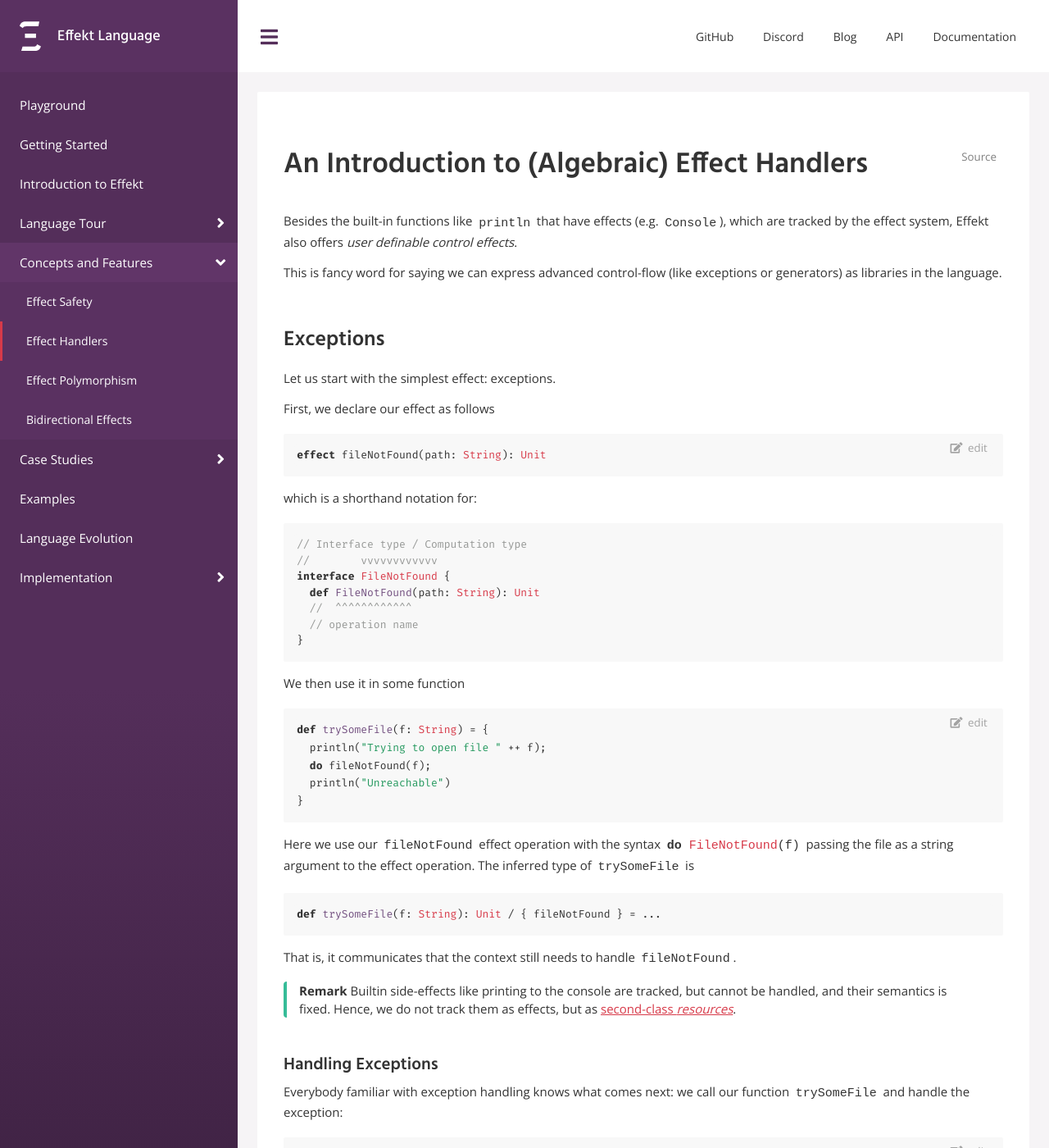
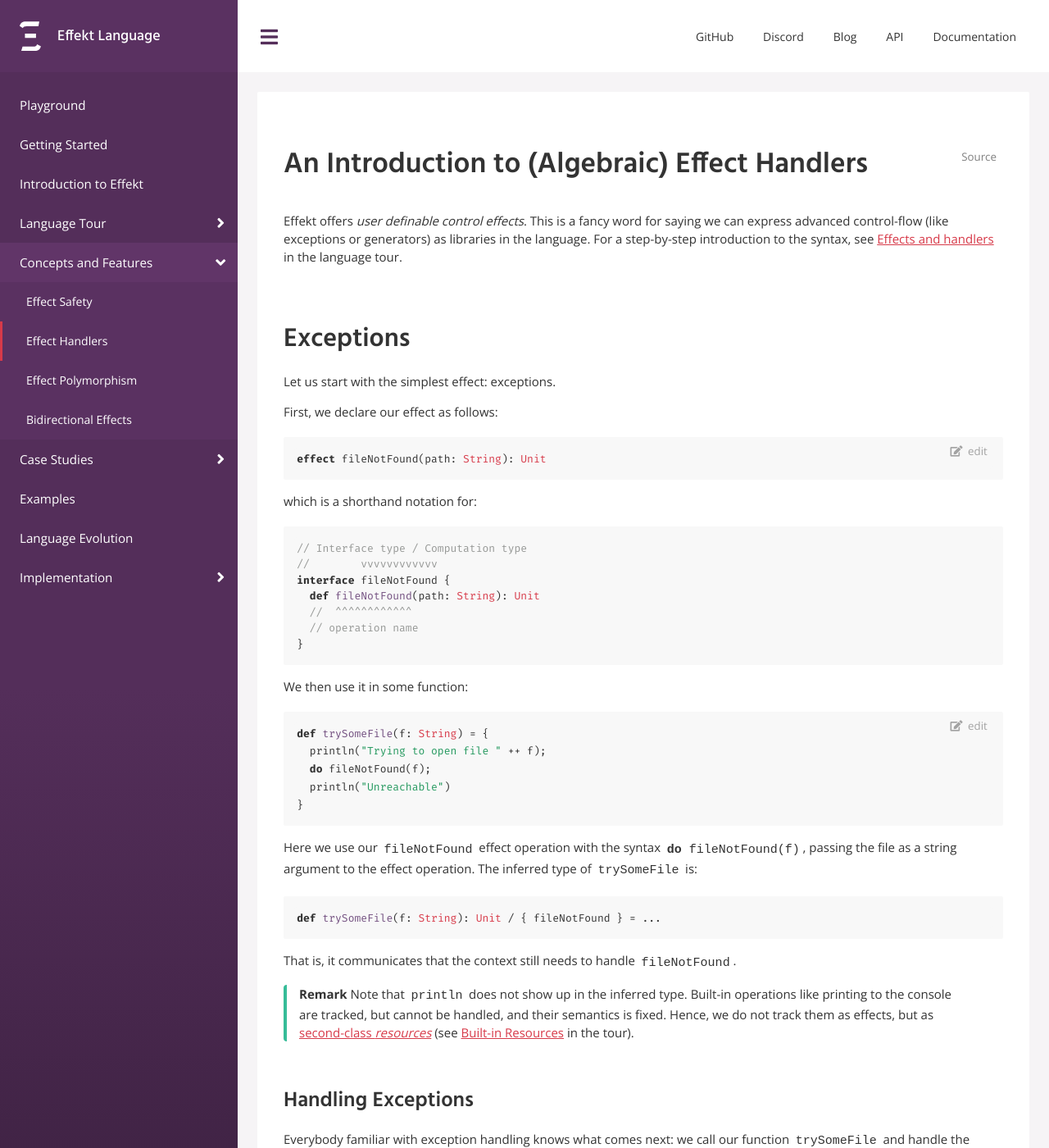
Before and after one commit to effekt-lang/effekt-website, a Jekyll site: the page built from docs/concepts/effect-handlers.md, in a window 1280 px wide and 1400 px high. Shown: the whole window at 82% size. Built offline with Jekyll 4.4.1, drawn with Linux system fonts in a browser that asks for light colours; some of the changed text lies outside the part shown.

Commit message:
docs/concepts/effect-handlers: remove Console mentions, revise

````diff
--- a/docs/concepts/effect-handlers.md
+++ b/docs/concepts/effect-handlers.md
@@ -5,16 +5,16 @@ permalink: docs/concepts/effect-handlers
 ---
 
 # An Introduction to (Algebraic) Effect Handlers
-Besides the built-in functions like `println` that have effects (e.g. `Console`),
-which are tracked by the effect system, Effekt also offers _user definable control effects_.
 
-This is fancy word for saying we can express advanced control-flow
-(like exceptions or generators) as libraries in the language.
+Effekt offers _user definable control effects_.
+This is a fancy word for saying we can express advanced control-flow (like exceptions or generators) as libraries in the language.
+For a step-by-step introduction to the syntax, see [Effects and handlers](/tour/effects) in the language tour.
 
-### Exceptions
+## Exceptions
+
 Let us start with the simplest effect: exceptions.
 
-First, we declare our effect as follows
+First, we declare our effect as follows:
 
 ```effekt
 effect fileNotFound(path: String): Unit
@@ -23,13 +23,13 @@ which is a shorthand notation for:
 ```effekt:sketch
 // Interface type / Computation type
 //        vvvvvvvvvvvv
-interface FileNotFound {
-  def FileNotFound(path: String): Unit
+interface fileNotFound {
+  def fileNotFound(path: String): Unit
   //  ^^^^^^^^^^^^
   // operation name
 }
 ```
-We then use it in some function
+We then use it in some function:
 
 ```effekt
 def trySomeFile(f: String) = {
@@ -38,9 +38,8 @@ def trySomeFile(f: String) = {
   println("Unreachable")
 }
 ```
-Here we use our `fileNotFound` effect operation with the syntax `do FileNotFound(f)`
-passing the file as a string argument to the effect operation.
-The inferred type of `trySomeFile` is
+Here we use our `fileNotFound` effect operation with the syntax `do fileNotFound(f)`, passing the file as a string argument to the effect operation.
+The inferred type of `trySomeFile` is:
 
 ```effekt:sketch
 def trySomeFile(f: String): Unit / { fileNotFound } = ...
@@ -48,13 +47,13 @@ def trySomeFile(f: String): Unit / { fileNotFound } = ...
 That is, it communicates that the context still needs to handle `fileNotFound`.
 
 > **Remark**
-> Builtin side-effects like printing to the console are tracked, but cannot
-> be handled, and their semantics is fixed. Hence, we do not track them as
-> effects, but as [second-class _resources_](https://doi.org/10.1145/3527320).
+> Note that `println` does not show up in the inferred type.
+> Built-in operations like printing to the console are tracked, but cannot be handled, and their semantics is fixed.
+> Hence, we do not track them as effects, but as [second-class _resources_](https://doi.org/10.1145/3527320) (see [Built-in Resources](/tour/captures#built-in-resources) in the tour).
 
-#### Handling Exceptions
-Everybody familiar with exception handling knows what comes next: we call
-our function `trySomeFile` and handle the exception:
+### Handling Exceptions
+
+Everybody familiar with exception handling knows what comes next: we call our function `trySomeFile` and handle the exception:
 
 ```effekt
 def handled() =
@@ -77,16 +76,14 @@ def handled() =
     def fileNotFound(path: String) = println("Error " ++ path)
   }
 ```
-since in general one effect can group multiple operations.
+since in general one interface can group multiple operations.
 
+### Resuming Exceptions
 
-#### Resuming Exceptions
 Tracking effects and handling them is great, but it is fairly standard.
-Exceptions transfer the control-flow from the caller (e.g. `do fileNotFound(f)`)
-to the handler (e.g. `try {... } with fileNotFound { ... }`).
+Exceptions transfer the control-flow from the caller (e.g. `do fileNotFound(f)`) to the handler (e.g. `try {... } with fileNotFound { ... }`).
 
-What might come with surprise is that in Effekt the handler can also resume
-to the original call-site:
+What might come as a surprise is that in Effekt the handler can also resume to the original call-site:
 
 ```effekt
 def handledResume() =
@@ -96,26 +93,22 @@ def handledResume() =
     resume(())
   }
 ```
-Here the keyword `resume` expresses that the execution should proceed at the
-original call to the effect operation `fileNotFound`.
+Here the keyword `resume` expresses that the execution should proceed at the original call to the effect operation `fileNotFound`.
 
 Running `handledResume()` now prints `Unreachable`:
 ```effekt:repl
 handledResume()
 ```
-Since the return type of the effect operation is `Unit` the argument to
-`resume` is a unit-value (e.g. `()`).
+Since the return type of the effect operation is `Unit`, the argument to `resume` is the unit value `()`.
 
-### Exhaustive Search
-The possibility to resume to the call site allows programmers to fix error
-conditions and proceed the original program. However, it also allows to express
-many interesting advanced control-flow structures.
+## Exhaustive Search
 
-One example is that of [parsers]({{ site.githuburl }}/blob/main/examples/pos/parser.effekt)
-or backtracking search.
+The possibility to resume to the call site allows programmers to fix error conditions and proceed the original program.
+However, it also allows to express many interesting advanced control-flow structures.
 
-Here, we repeat a small example that performs an exhaustive search for
-three distinct numbers below `n` that add up to a given number `s`.
+One example is that of [parsers]({{ site.githuburl }}/blob/main/examples/pos/parser.effekt) or backtracking search.
+
+Here, we repeat a small example that performs an exhaustive search for three distinct numbers below `n` that add up to a given number `s`.
 
 A solution is a triple of three integers:
 ```effekt
@@ -142,8 +134,8 @@ def choice(n : Int): Int / { flip, fail } =
   else if (do flip()) { n }
   else { choice(n - 1) }
 ```
-If `n` is smaller than `1`, we terminate the search. Otherwise we flip a coin
-to either return `n` or try with `n - 1`.
+If `n` is smaller than `1`, we terminate the search.
+Otherwise we flip a coin to either return `n` or try with `n - 1`.
 
 Modeling our search problem now becomes:
 
@@ -159,14 +151,12 @@ def triple(n: Int, s: Int): Solution / { flip, fail } = {
   }
 }
 ```
-We simply choose three times and check whether the three numbers add up to the
-searched number `s`, if not we fail.
+We simply choose three times and check whether the three numbers add up to the searched number `s`.
+If not, we fail.
 
-Both functions `choice` and `triple` communicate in their type that they require
-the `flip` and `fail` effect operations to be handled.
+Both functions `choice` and `triple` communicate in their type that they require the `flip` and `fail` effect operations to be handled.
 
-To enumerate all possible solutions and collect them in a list, we can write
-the following effect handler:
+To enumerate all possible solutions and collect them in a list, we can write the following effect handler:
 
 ```effekt
 def handledTriple(n: Int, s: Int): List[Solution] / {} =
@@ -182,11 +172,10 @@ def printSolutions(solutions: List[Solution]): Unit =
       println("(" ++ first.show ++ ", "++ second.show ++ ", " ++ third.show ++ ")")
   }
 ```
-If we encounter a `fail`, we give up with the empty list as the result. Otherwise,
-on encounter of a `flip`, we try both alternatives (`resume(true)` and `resume(false)`).
-Calling `resume(true)` gives us a list since the type of the body of the
-corresponding `try` returns a list of solutions. To compute the overall result,
-we simply append the two subsolutions.
+If we encounter a `fail`, we give up with the empty list as the result.
+Otherwise, on encounter of a `flip`, we try both alternatives (`resume(true)` and `resume(false)`).
+Calling `resume(true)` gives us a list since the type of the body of the corresponding `try` returns a list of solutions.
+To compute the overall result, we simply append the two subsolutions.
 
 We can run `handledTriple`:
 
````
Also changed, not shown: other parts of docs/concepts/effect-handlers.md (+2 -3 lines).
